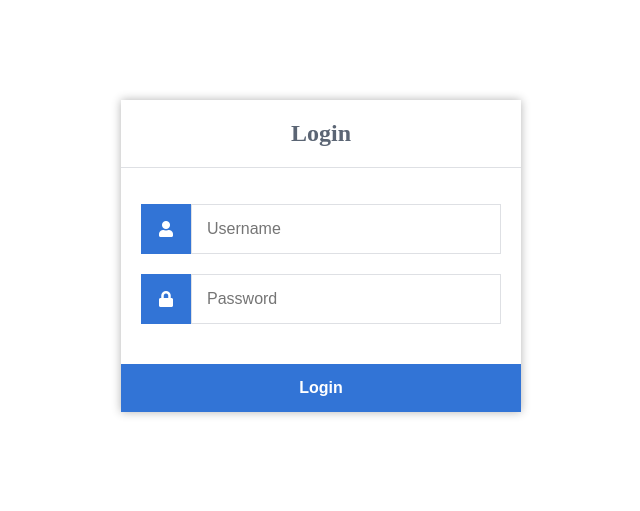
After one commit to cfkim/pokemon-hospital, a PHP site: page /login.php in a window 1280 px wide. The commit adds this page. Shown: the top 511 px of the page, without its empty margins (319-959 px from the left). Run offline with PHP 8.4, Linux system fonts and the light colour scheme.

Commit message:
login implemented

```diff
--- a/connect-db.php
+++ b/connect-db.php
@@ -42,11 +42,21 @@
 ////////////////////////////////////////////
 
 /** F23, PHP (on GCP, local XAMPP, or CS server) connect to MySQL (on CS server) **/
+
+/*
 $username = 'cfk6gxr';
 $password = 'FourCircles';
 $host = 'mysql01.cs.virginia.edu';
 $dbname = 'cfk6gxr';
+$dsn = "mysql:host=$host;dbname=$dbname"; */
+
+
+$username = 'sarah';
+$password = 'databases1234';
+$host = 'localhost';
+$dbname = 'sarah';
 $dsn = "mysql:host=$host;dbname=$dbname";
+
 ////////////////////////////////////////////
 
 // To find a hostname, access phpMyAdmin
--- /dev/null
+++ b/login.php
@@ -0,0 +1,141 @@
+<!-- cite: https://codeshack.io/secure-login-system-php-mysql/
+https://code.tutsplus.com/create-a-php-login-form--cms-33261t
+-->
+
+<!DOCTYPE html>
+<html>
+	<head>
+		<meta charset="utf-8">
+		<title>Login</title>
+		<link rel="stylesheet" href="https://use.fontawesome.com/releases/v5.7.1/css/all.css">
+	</head>
+	<body>
+		<div class="login">
+			<h1>Login</h1>
+			<form action="login.php" method="post">
+				<label for="username">
+					<i class="fas fa-user"></i>
+				</label>
+				<input type="text" name="username" placeholder="Username" id="username" required>
+				<label for="password">
+					<i class="fas fa-lock"></i>
+				</label>
+				<input type="password" name="password" placeholder="Password" id="password" required>
+				<input type="submit" name="login" value="Login">
+			</form>
+		</div>
+
+        <?php
+            //echo "password_hash =" . password_hash("password1", PASSWORD_BCRYPT);
+            require("connect-db.php");
+            session_start();
+
+            global $db;
+
+            //when login button is clicked
+            if (isset($_POST['login'])) {
+                $username = $_POST['username'];
+                //$password = password_hash($_POST['password'], PASSWORD_BCRYPT);
+                $password = $_POST['password'];
+                //echo $username, $password;
+                $query = $db->prepare("select * from account WHERE username=:username");
+                $query->bindParam("username", $username, PDO::PARAM_STR);
+                $query->execute();
+                $result = $query->fetch(PDO::FETCH_ASSOC);
+                if (!$result) {
+                    //checking if username exists
+                    echo '<p class="error">Username and/or password is incorrect</p>';
+                } else {
+                    //checking if password matches
+                    if (password_verify($password, $result['password'])) {
+                        $_SESSION['loggedin'] = TRUE;
+                        echo $_SESSION['loggedin'];
+                        $_SESSION['user'] = $result;
+                        echo '<p class="success">Congratulations, you are logged in!</p>';
+                        header("Location: pokemonform.php");
+                    } else {
+                        echo '<p class="error">Username and/or password is incorrect</p>';
+                    }
+                }
+            }
+
+
+        ?>
+
+	</body>
+
+
+    <style>
+        * {
+            box-sizing: border-box;
+            font-size: 16px;
+        }
+        body {
+            background-color: #ffffff;
+            margin: 50px auto;
+            text-align: center;
+            width: 800px;
+        }
+        .login {
+            width: 400px;
+            background-color: #ffffff;
+            box-shadow: 0 0 9px 0 rgba(0, 0, 0, 0.3);
+            margin: 100px auto;
+        }
+        .login h1 {
+            text-align: center;
+            color: #5b6574;
+            font-size: 24px;
+            padding: 20px 0 20px 0;
+            border-bottom: 1px solid #dee0e4;
+        }
+        .login form {
+            display: flex;
+            flex-wrap: wrap;
+            justify-content: center;
+            padding-top: 20px;
+        }
+        .login form label {
+            display: flex;
+            justify-content: center;
+            align-items: center;
+            width: 50px;
+            height: 50px;
+            background-color: #3274d6;
+            color: #ffffff;
+        }
+        .login form input[type="password"], .login form input[type="text"] {
+            width: 310px;
+            height: 50px;
+            border: 1px solid #dee0e4;
+            margin-bottom: 20px;
+            padding: 0 15px;
+        }
+        .login form input[type="submit"] {
+            width: 100%;
+            padding: 15px;
+            margin-top: 20px;
+            background-color: #3274d6;
+            border: 0;
+            cursor: pointer;
+            font-weight: bold;
+            color: #ffffff;
+            transition: background-color 0.2s;
+        }
+        .login form input[type="submit"]:hover {
+            background-color: #2868c7;
+            transition: background-color 0.2s;
+        }
+        p.success,
+        p.error {
+            color: white;
+            font-family: lato;
+            background: green;
+            display: inline-block;
+            padding: 2px 10px;
+        }
+        p.error {
+            background: #8b0000;
+        }
+    </style>
+</html>
```
Also changed, not shown: logout.php (added, +18 -0 lines), pokemonform.php (+16 -0 lines).
